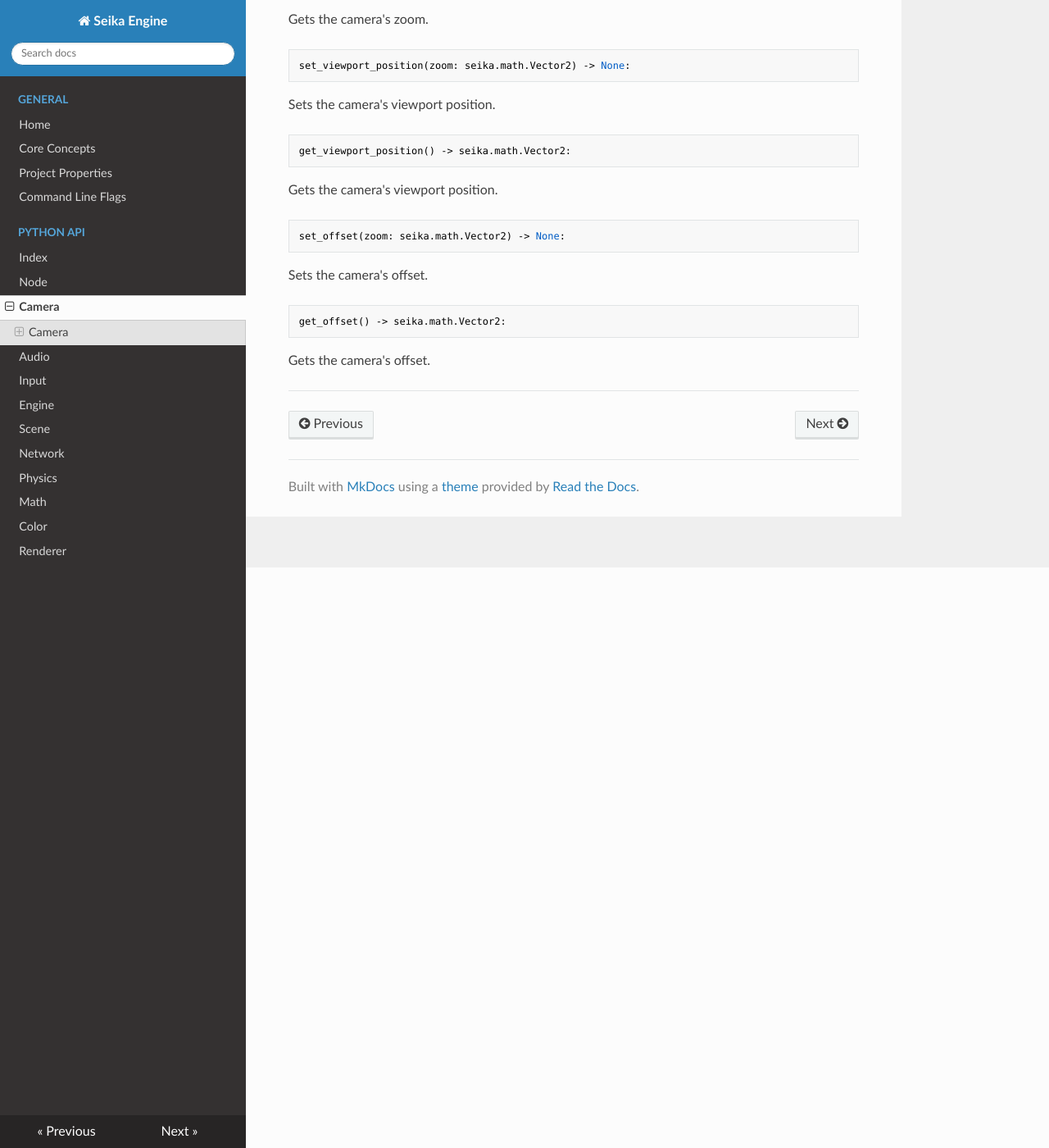
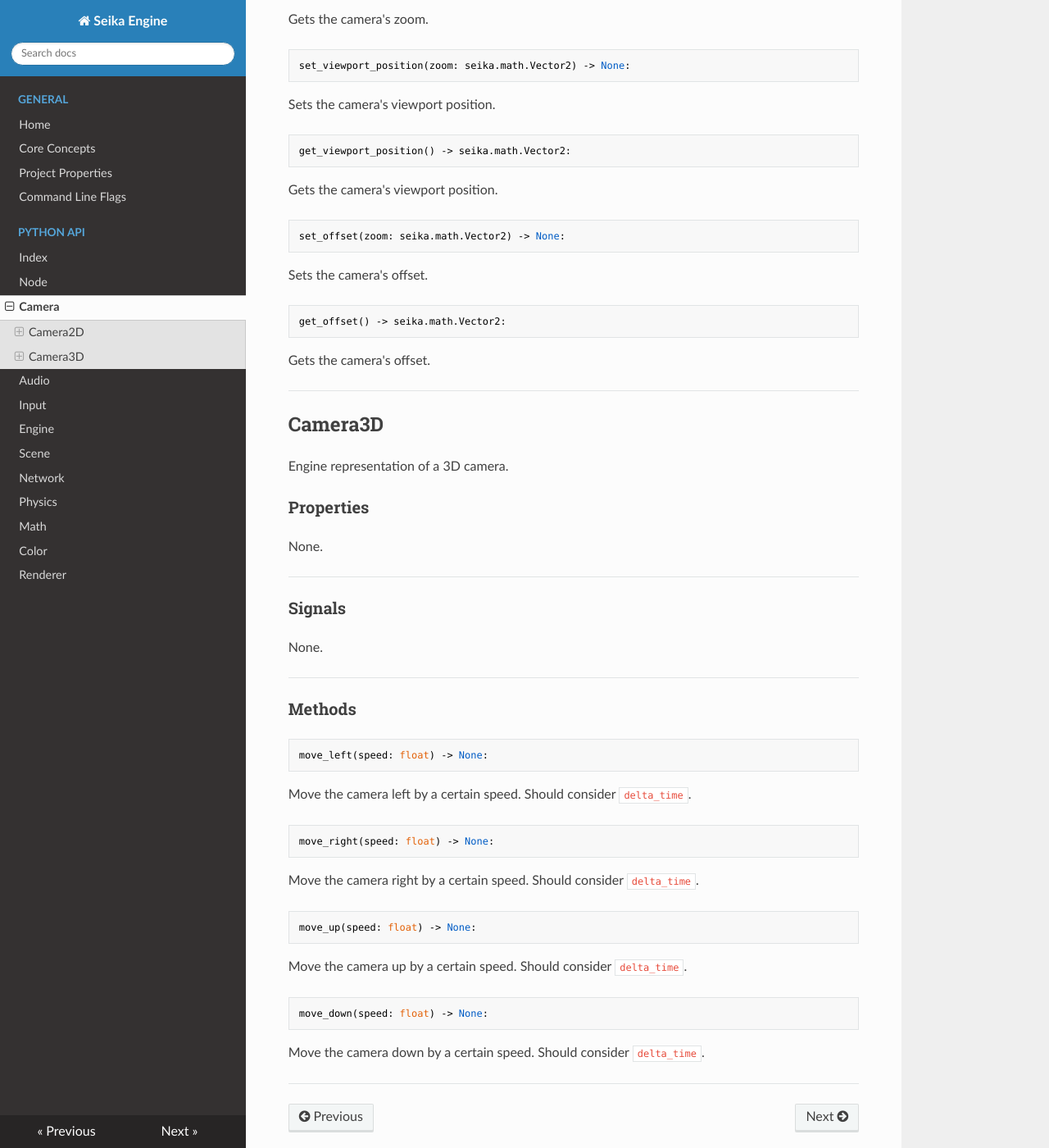
Before and after one commit to Chukobyte/seika-engine, an MkDocs documentation site: the page built from docs/python_api/camera.md, in a window 1280 px wide and 1400 px high, scrolled down 708 px. Shown: the whole window at 82% size. Built offline with MkDocs 1.6.1, drawn with Linux system fonts in a browser that asks for light colours; nearby versions of some CDN libraries; some of the changed text lies outside the part shown.

Commit message:
Cleaning up 3D stuff for merging.

````diff
--- a/docs/python_api/camera.md
+++ b/docs/python_api/camera.md
@@ -1,8 +1,8 @@
 # seika.camera
 
-## Camera
+## Camera2D
 
-Engine representation of a camera.
+Engine representation of a 2D camera.
 
 
 ### Properties
@@ -56,3 +56,48 @@
 Gets the camera's offset.
 
 ---
+
+## Camera3D
+
+Engine representation of a 3D camera.
+
+
+### Properties
+
+None.
+
+---
+
+### Signals
+
+None.
+
+---
+
+### Methods
+
+```python
+move_left(speed: float) -> None:
+```
+
+Move the camera left by a certain speed.  Should consider `delta_time`.
+
+```python
+move_right(speed: float) -> None:
+```
+
+Move the camera right by a certain speed.  Should consider `delta_time`.
+
+```python
+move_up(speed: float) -> None:
+```
+
+Move the camera up by a certain speed.  Should consider `delta_time`.
+
+```python
+move_down(speed: float) -> None:
+```
+
+Move the camera down by a certain speed.  Should consider `delta_time`.
+
+---
--- a/version.json
+++ b/version.json
@@ -1,3 +1,4 @@
 {
-	"version": "0.29.0"
+	"version": "0.29.0",
+	"python_api_version": "0.3.1"
 }
````
Also changed, not shown: assets/game_projects/3d_test/assets/awesomeface.png (added), assets/game_projects/3d_test/assets/container.jpg (added), 4 other files.
